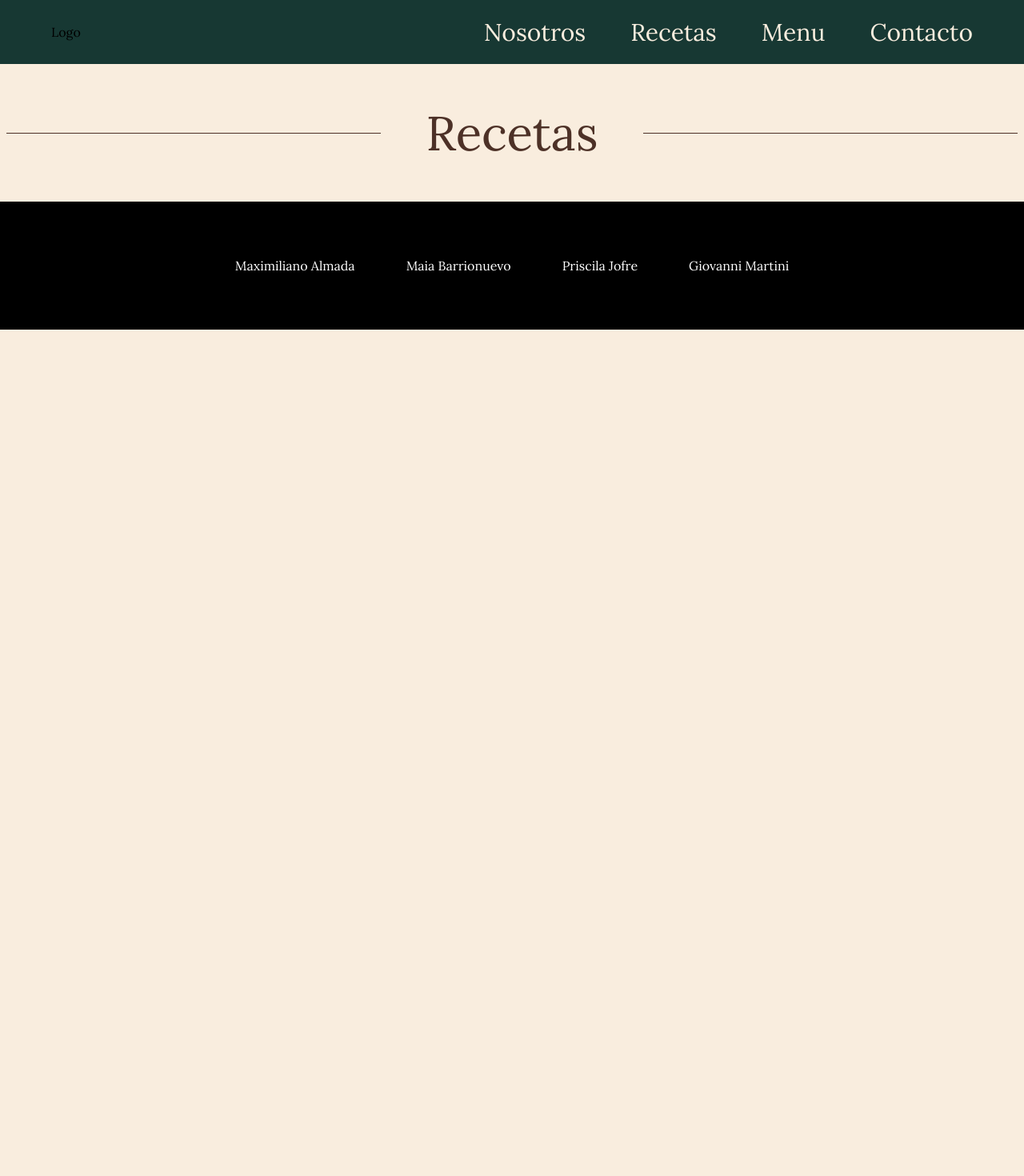
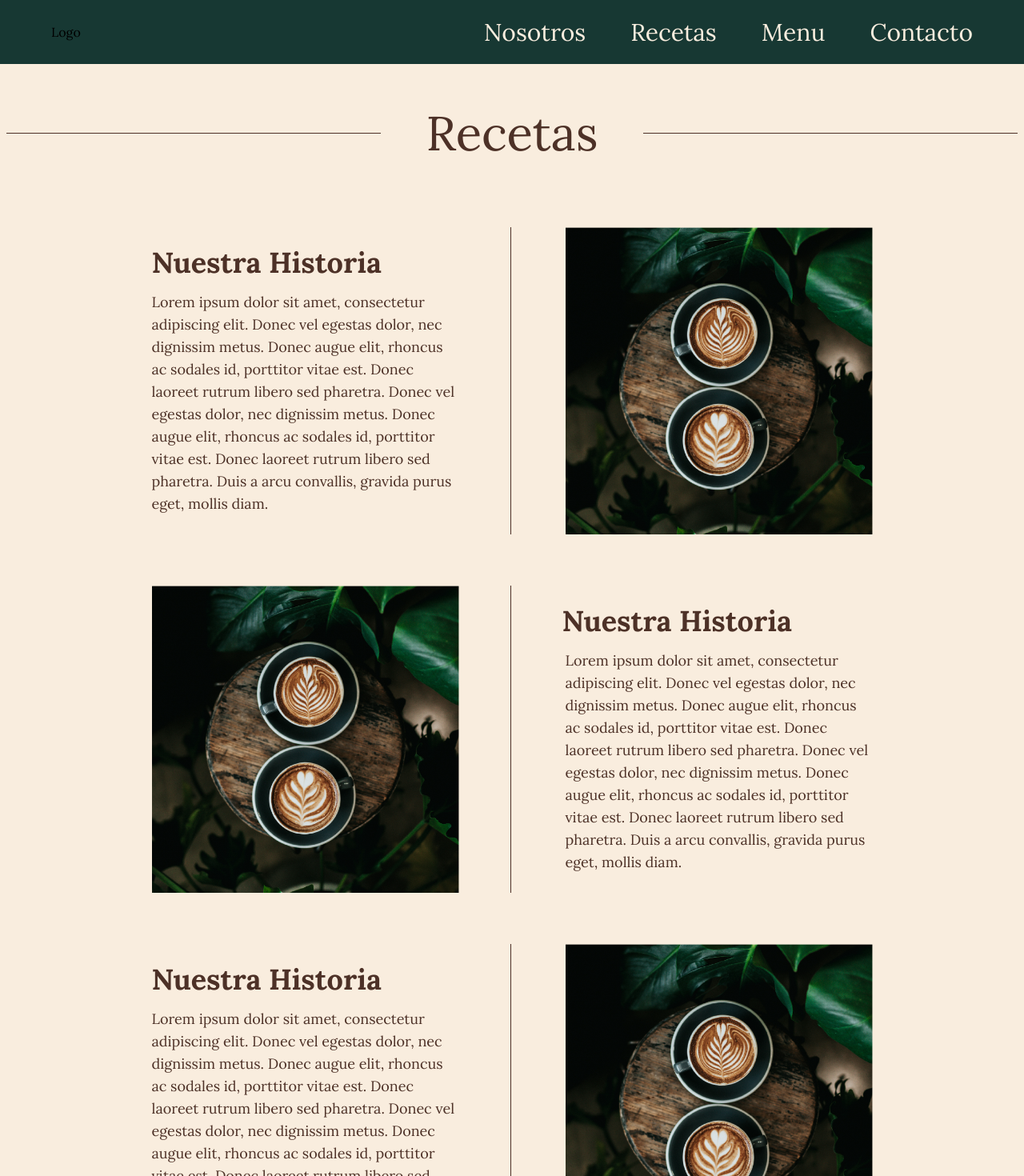
Before and after one commit to maia-ab/cafe-gmmp, a Next.js app: page /recetas in a window 1280 px wide. Shown: the top 1470 px of the page at 80% size. Before the commit the page ends 800 px from the top, so only its background shows below. Built offline with nearby package versions, Linux system fonts and the light colour scheme.

Commit message:
seccion recetas

```diff
--- a/src/app/components/footer.jsx
+++ b/src/app/components/footer.jsx
@@ -3,7 +3,7 @@ import React from "react";
 const nombres = ["Maximiliano Almada","Maia Barrionuevo", "Priscila Jofre", "Giovanni Martini"];
 
 function Footer() {
-  return <div className="bg-black h-40 flex items-center justify-center">
+  return <div className="bg-black h-40 flex items-center justify-center mt-16">
       <ul className="flex justify-center gap-16">
         {nombres.map((nombre, i) => (
           <li className="text-white" key={i}>
--- a/src/app/components/tfft.jsx
+++ b/src/app/components/tfft.jsx
@@ -5,21 +5,21 @@ function FTTF({ TF = false, imagePath, titulo, texto }) {
     <div className="flex items-center justify-center">
       <div className="flex p-8 max-w-[1200px]">
         {TF ? (
-          <div className="flex flex-col lg:flex-row items-center w-full ">
+          <div className="flex flex-col items-center lg:flex-row  w-full ">
             <div className="flex-1 lg:mr-8">
               <h1 className="text-4xl font-bold text-dark-brown mb-4">
                 {titulo}
               </h1>
               <p className="text-dark-brown text-lg w-96">{texto}</p>
             </div>
-            <div className="flex-shrink-0 lg:ml-8 border-l border-dark-brown pl-8">
-              <img src={imagePath} alt={titulo} className="w-96 h-96 ml-9" />
+            <div className="flex-shrink-0 lg:ml-8 lg:border-l lg:border-dark-brown lg:pl-8">
+              <img src={imagePath} alt={titulo} className="w-96 h-96 lg:ml-9" />
             </div>
           </div>
         ) : (
           <div className="flex flex-col lg:flex-row items-center w-full">
-            <div className="flex-shrink-0 lg:mr-8 border-r border-dark-brown pr-8">
-              <img src={imagePath} alt={titulo} className="w-96 h-96 mr-8" />
+            <div className="flex-shrink-0 lg:mr-8 lg:border-r lg:border-dark-brown lg:pr-8">
+              <img src={imagePath} alt={titulo} className="w-96 h-96 lg:mr-8" />
             </div>
             <div className="flex-1 lg:ml-8">
               <h1 className="text-4xl font-bold text-dark-brown mb-4">
--- a/src/app/recetas/page.jsx
+++ b/src/app/recetas/page.jsx
@@ -1,11 +1,31 @@
 import Titulo from "../components/titulo";
-
+import FTTF from "../components/tfft";
 
 function RecetasPage() {
   return (
     <main>
-      <Titulo texto={"Recetas"} estilo="w-[500px] border-dark-brown border-t m-2" color="dark-brown" />
-
+      <Titulo
+        texto={"Recetas"}
+        estilo="w-[500px] border-dark-brown border-t m-2"
+        color="dark-brown"
+      />
+      <FTTF
+        TF="true"
+        imagePath="nosotros-cafe.png"
+        titulo="Nuestra Historia"
+        texto="Lorem ipsum dolor sit amet, consectetur adipiscing elit. Donec vel egestas dolor, nec dignissim metus. Donec augue elit, rhoncus ac sodales id, porttitor vitae est. Donec laoreet rutrum libero sed pharetra. Donec vel egestas dolor, nec dignissim metus. Donec augue elit, rhoncus ac sodales id, porttitor vitae est. Donec laoreet rutrum libero sed pharetra. Duis a arcu convallis, gravida purus eget, mollis diam."
+      />
+      <FTTF
+        imagePath="nosotros-cafe.png"
+        titulo="Nuestra Historia"
+        texto="Lorem ipsum dolor sit amet, consectetur adipiscing elit. Donec vel egestas dolor, nec dignissim metus. Donec augue elit, rhoncus ac sodales id, porttitor vitae est. Donec laoreet rutrum libero sed pharetra. Donec vel egestas dolor, nec dignissim metus. Donec augue elit, rhoncus ac sodales id, porttitor vitae est. Donec laoreet rutrum libero sed pharetra. Duis a arcu convallis, gravida purus eget, mollis diam."
+      />
+      <FTTF
+        TF="true"
+        imagePath="nosotros-cafe.png"
+        titulo="Nuestra Historia"
+        texto="Lorem ipsum dolor sit amet, consectetur adipiscing elit. Donec vel egestas dolor, nec dignissim metus. Donec augue elit, rhoncus ac sodales id, porttitor vitae est. Donec laoreet rutrum libero sed pharetra. Donec vel egestas dolor, nec dignissim metus. Donec augue elit, rhoncus ac sodales id, porttitor vitae est. Donec laoreet rutrum libero sed pharetra. Duis a arcu convallis, gravida purus eget, mollis diam."
+      />
     </main>
   );
 }
```
